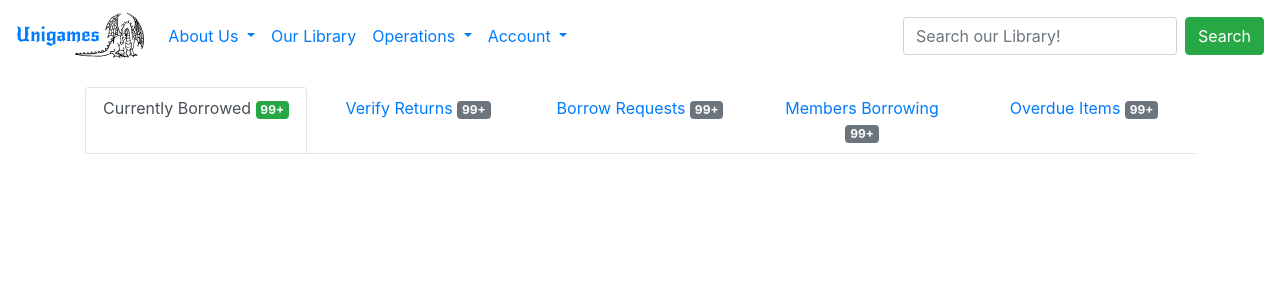
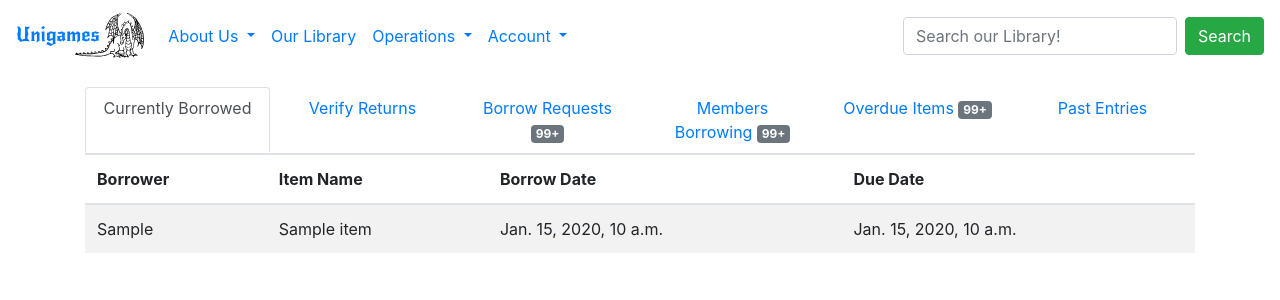
Before and after one commit to don-suth/phylactery, a Django app: template library/templates/library/overview.html in a window 1280 px wide. Shown: the top 300 px of the page. Run offline with Django 3.2, Linux system fonts and the light colour scheme; the template is opened without the code that fills it: most values are stand-ins (such as "Sample title", 1, 10 or a date in 2020); parts of the project's set-up code (start-up, migrations or seed data) failed here and were passed over; some libraries are stand-ins or nearby versions.

Commit message:
A little more added to overview

```diff
--- a/library/templates/library/overview.html
+++ b/library/templates/library/overview.html
@@ -8,11 +8,15 @@
     <div class="nav nav-tabs nav-justified" id="nav-tab" role="tablist">
         <a class="nav-link active" id="nav-currently-borrowed-tab" data-toggle="tab" href="#nav-currently-borrowed" role="tab" aria-controls="nav-currently-borrowed" aria-selected="true">
             Currently Borrowed
-            <span class="badge badge-success">99+</span>
+            {% if currently_borrowed.exists %}
+                <span class="badge badge-secondary">{{ currently_borrowed.count }}</span>
+            {% endif %}
         </a>
         <a class="nav-link" id="nav-needing-return-tab" data-toggle="tab" href="#nav-needing-return" role="tab" aria-controls="nav-needing-return" aria-selected="false">
             Verify Returns
-            <span class="badge badge-secondary">99+</span>
+            {% if needing_return.exists %}
+                <span class="badge badge-secondary">{{ needing_return.count }}</span>
+            {% endif %}
         </a>
         <a class="nav-link" id="nav-borrow-requests-tab" data-toggle="tab" href="#nav-borrow-requests" role="tab" aria-controls="nav-borrow-requests" aria-selected="false">
             Borrow Requests
@@ -26,23 +30,85 @@
             Overdue Items
             <span class="badge badge-secondary">99+</span>
         </a>
+        <a class="nav-link" id="nav-past-entries-tab" data-toggle="tab" href="#nav-past-entries" role="tab" aria-controls="nav-past-entries" aria-selected="false">
+            Past Entries
+        </a>
     </div>
 </nav>
 <div class="tab-content" id="nav-tabContent">
     <div class="tab-pane show active" id="nav-currently-borrowed" role="tabpanel" aria-labelledby="nav-currently-borrowed-tab">
-        {% comment %}
-        Insert table here
-        {% endcomment %}
+        <div class="table-responsive">
+            <table class="table table-striped table-hover">
+                <thead>
+                    <tr>
+                        <th>Borrower</th>
+                        <th>Item Name</th>
+                        <th>Borrow Date</th>
+                        <th>Due Date</th>
+                    </tr>
+                </thead>
+                <tbody>
+                    {% for record in currently_borrowed %}
+                        <tr{% if today > record.due_date %} class="table-danger"{% endif %}>
+                            <td>{{ record.borrowing_member }}</td>
+                            <td>{{ record.item.name }}</td>
+                            <td>{{ record.date_borrowed }}</td>
+                            <td>{{ record.due_date }}</td>
+                        </tr>
+                    {% empty %}
+                        <tr>
+                            <td colspan="4" class="table-info text-center">There are no items currently borrrowed</td>
+                        </tr>
+                    {% endfor %}
+                </tbody>
+            </table>
+        </div>
     </div>
     <div class="tab-pane" id="nav-needing-return" role="tabpanel" aria-labelledby="nav-needing-return-tab">
-        {% comment %}
-        Insert table here
-        {% endcomment %}
+        <div class="table-responsive">
+            <table class="table table-striped table-hover">
+                <thead>
+                    <tr>
+                        <th>Borrower</th>
+                        <th>Item Name</th>
+                        <th>Date Returned</th>
+                        <th>Returning Gatekeeper</th>
+                    </tr>
+                </thead>
+                <tbody>
+                    {% for record in needing_return %}
+                        <tr>
+                            <td>{{ record.borrowing_member }}</td>
+                            <td>{{ record.item.name }}</td>
+                            <td>{{ record.date_returned }}</td>
+                            <td>{{ record.auth_gatekeeper_return }}</td>
+                        </tr>
+                    {% empty %}
+                        <tr>
+                            <td colspan="4" class="table-info text-center">There are no items that need return verification</td>
+                        </tr>
+                    {% endfor %}
+                </tbody>
+            </table>
+        </div>
     </div>
     <div class="tab-pane" id="nav-borrow-requests" role="tabpanel" aria-labelledby="nav-borrow-requests-tab">
-        {% comment %}
-        Insert table here
-        {% endcomment %}
+        <div class="table-responsive">
+            <table class="table table-striped table-hover">
+                <tbody>
+                    <tr>
+                        <td colspan="4">Not implemented</td>
+                    </tr>
+                </tbody>
+            </table>
+            <table class="table table-striped table-hover">
+                <tbody>
+                    <tr>
+                        <td colspan="4">Not implemented</td>
+                    </tr>
+                </tbody>
+            </table>
+        </div>
     </div>
     <div class="tab-pane" id="nav-member-borrowing" role="tabpanel" aria-labelledby="nav-member-borrowing-tab">
         {% comment %}
@@ -50,6 +116,11 @@
         {% endcomment %}
     </div>
     <div class="tab-pane" id="nav-overdue" role="tabpanel" aria-labelledby="nav-overdue-tab">
+        {% comment %}
+        Insert table here
+        {% endcomment %}
+    </div>
+    <div class="tab-pane" id="nav-past-entries" role="tabpanel" aria-labelledby="nav-past-entries-tab">
         {% comment %}
         Insert table here
         {% endcomment %}
--- a/library/views.py
+++ b/library/views.py
@@ -231,12 +231,14 @@ def borrow_view_3(request):
     else:
         return redirect('library:borrow')
 
+
 @gatekeeper_required
 def overview_view(request):
     context = {
+        'today': datetime.date.today(),
         'currently_borrowed': BorrowRecord.objects.filter(date_returned=None).order_by('due_date'),
-        'needing_return': BorrowRecord.objects.exclude(date_returned=None, verified_returned=True),
+        'needing_return': BorrowRecord.objects.exclude(date_returned=None).exclude(verified_returned=True),
         'unapproved_borrow_requests': ExternalBorrowingRecord.objects.filter(due_date=None),
         'approved_borrow_requests': ExternalBorrowingRecord.objects.exclude(due_date=None).filter(date_returned=None)
     }
-    return render(request, 'library/overview.html')
+    return render(request, 'library/overview.html', context)
```
